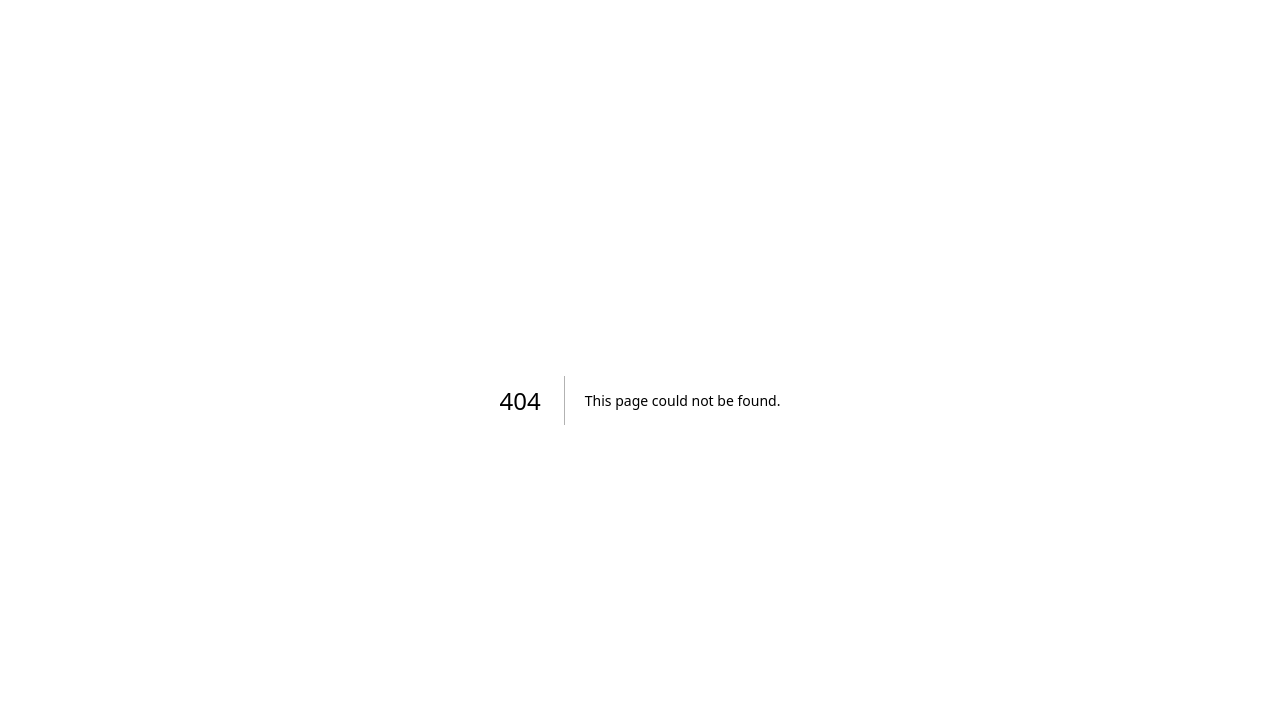
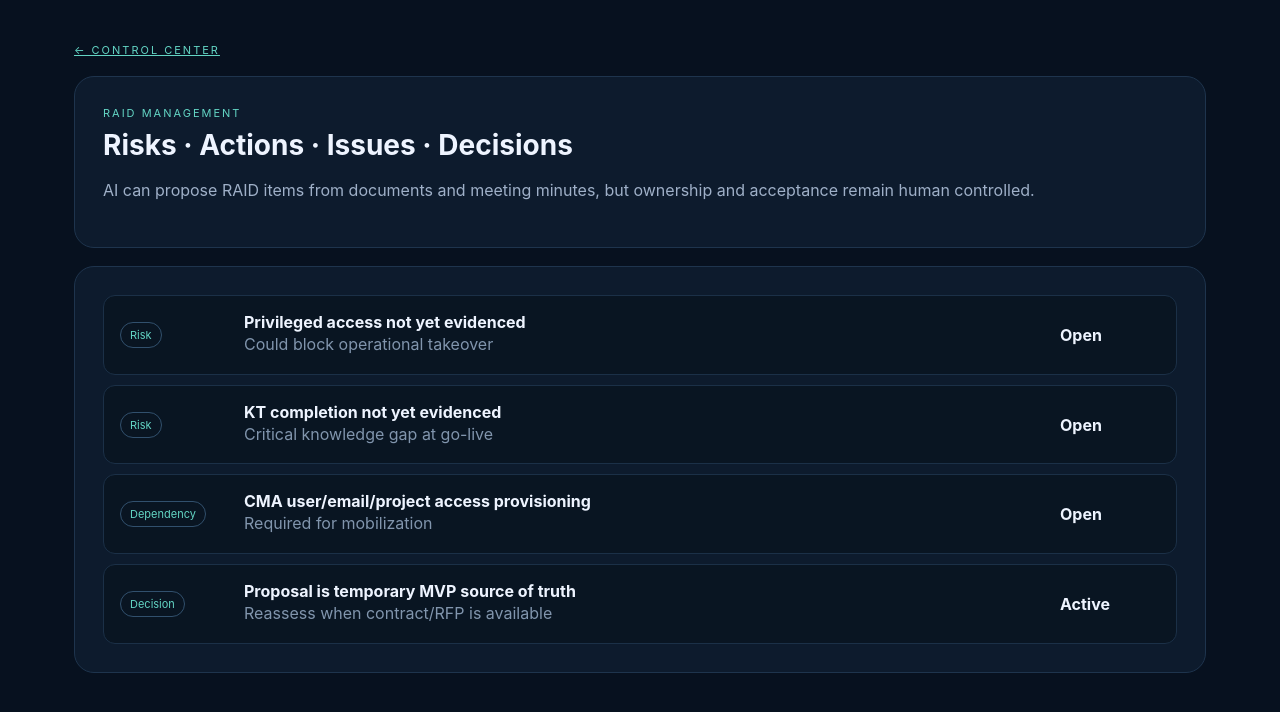
Before and after one commit to mohdassen/managedops, a Next.js app: page /raid in a window 1280 px wide. Before the commit this address had no page. Shown: the top 712 px of the page. Built offline with nearby package versions, Linux system fonts and the light colour scheme.

Commit message:
feat: add CMA RAID workspace

```diff
--- /dev/null
+++ b/app/raid/page.tsx
@@ -0,0 +1,12 @@
+const items=[
+ {type:'Risk',title:'Privileged access not yet evidenced',impact:'Could block operational takeover',status:'Open'},
+ {type:'Risk',title:'KT completion not yet evidenced',impact:'Critical knowledge gap at go-live',status:'Open'},
+ {type:'Dependency',title:'CMA user/email/project access provisioning',impact:'Required for mobilization',status:'Open'},
+ {type:'Decision',title:'Proposal is temporary MVP source of truth',impact:'Reassess when contract/RFP is available',status:'Active'}
+];
+export default function RAID(){return <main>
+<a className="eyebrow" href="/">← CONTROL CENTER</a>
+<section className="panel"><p className="eyebrow">RAID MANAGEMENT</p><h1>Risks · Actions · Issues · Decisions</h1><p>AI can propose RAID items from documents and meeting minutes, but ownership and acceptance remain human controlled.</p></section>
+<section className="panel"><div className="table">{items.map(i=><div className="row" key={i.title}><span className="tag">{i.type}</span><div><h4>{i.title}</h4><p>{i.impact}</p></div><b>{i.status}</b></div>)}</div></section>
+<style jsx>{`.table{display:grid;gap:10px}.row{display:grid;grid-template-columns:110px 1fr 100px;gap:14px;align-items:center;padding:16px;background:#091522;border:1px solid #1b3047;border-radius:12px}.row h4,.row p{margin:0}.row p{color:#8195ad}.tag{font-size:11px;color:#63d5c4;border:1px solid #31506d;border-radius:20px;padding:5px 9px;width:max-content}@media(max-width:760px){.row{grid-template-columns:1fr}.row div{grid-row:2}}`}</style>
+</main>}
```
